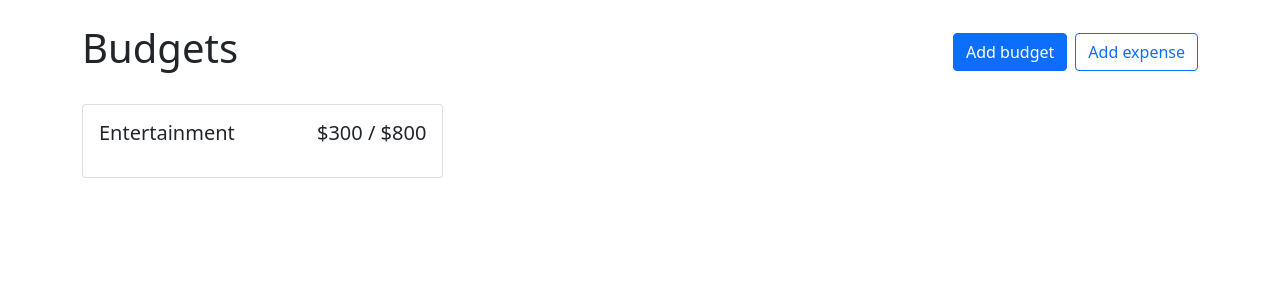
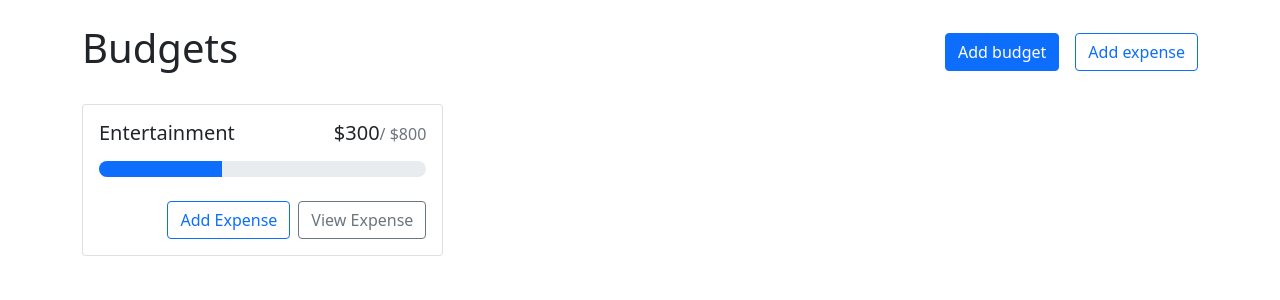
Before and after one commit to mutinhiri/React-CRUD, a React (Create React App) app in the folder crud/: page / in a window 1280 px wide. Shown: the top 300 px of the page. Built offline with nearby package versions, Linux system fonts and the light colour scheme.

Commit message:
Add stacks and buttons to add expenses

```diff
--- a/crud/src/App.js
+++ b/crud/src/App.js
@@ -6,7 +6,7 @@
   return (
     <div className="App">
      <Container className='my-4'>
-        <Stack direction='horizontal' gap="2" className="mb-4" >
+        <Stack direction='horizontal' gap="3" className="mb-4" >
           <h1 className='me-auto'>Budgets</h1>
           <Button variant='primary'>Add budget</Button>
           <Button variant='outline-primary'>Add expense</Button>
--- a/crud/src/components/Budgetcard.js
+++ b/crud/src/components/Budgetcard.js
@@ -1,5 +1,5 @@
 import React from 'react'
-import { Card } from 'react-bootstrap'
+import { Button, Card, ProgressBar, Stack } from 'react-bootstrap'
 import { currencyFormatter } from '../utils'
 
 export default function Budgetcard({name, amount, max}) {
@@ -9,10 +9,32 @@
         <Card.Body>
           <Card.Title className='d-flex justify-content-between align-items-baseline fw-normal mb-3'>
             <div className='me-2'>{name}</div>
-            <div>{currencyFormatter.format (amount)} / {currencyFormatter.format (max)}</div>
+            <div className='d-flex align-items-baseline'>
+              {currencyFormatter.format(amount)}
+              <span className='text-muted fs-6'>
+                / {currencyFormatter.format(max)}
+              </span>
+            </div>
           </Card.Title>
+          <ProgressBar className='rounded-pill' variant={getProgressBarVariant(amount, max)}
+            min={0}
+            max={max}
+            now={amount}
+          />
+          <Stack direction='horizontal' gap='2' className="mt-4" >
+            <Button variant='outline-primary' className='ms-auto'>Add Expense</Button>
+            <Button variant='outline-secondary'>View Expense</Button>
+
+          </Stack>
         </Card.Body>
       </Card>
     </div>
   )
 }
+
+function getProgressBarVariant(amount, max) {
+  const ratio = amount / max
+  if (ratio < .5) return "primary"
+  if (ratio < .75) return "warning"
+  return "danger"
+}
```
